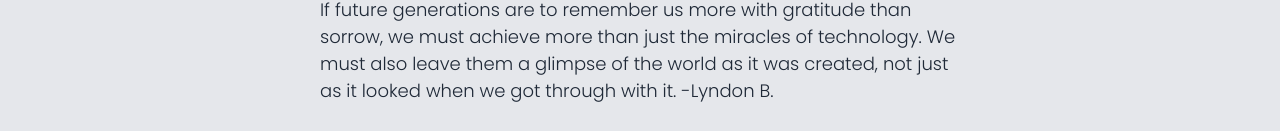
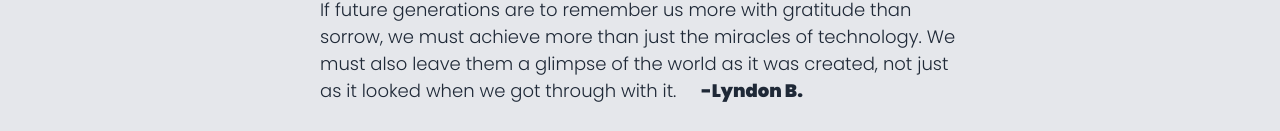
Before and after one commit to Kama95/DigiGen24, a plain HTML site: page index.html in a window 1280 px wide. Shown: the part 1320-1451 px from the top of the page. Drawn offline with Linux system fonts and the light colour scheme.

Commit message:
style quote

```diff
--- a/style.css
+++ b/style.css
@@ -149,5 +149,9 @@ padding: 10px;}
 .quote p{
     color: var(---DarkBckrnd);
     width: 50%;
-
 }
+span {
+    font-weight: bold;
+    margin: 20px;
+    margin-top: ;
+}
```
